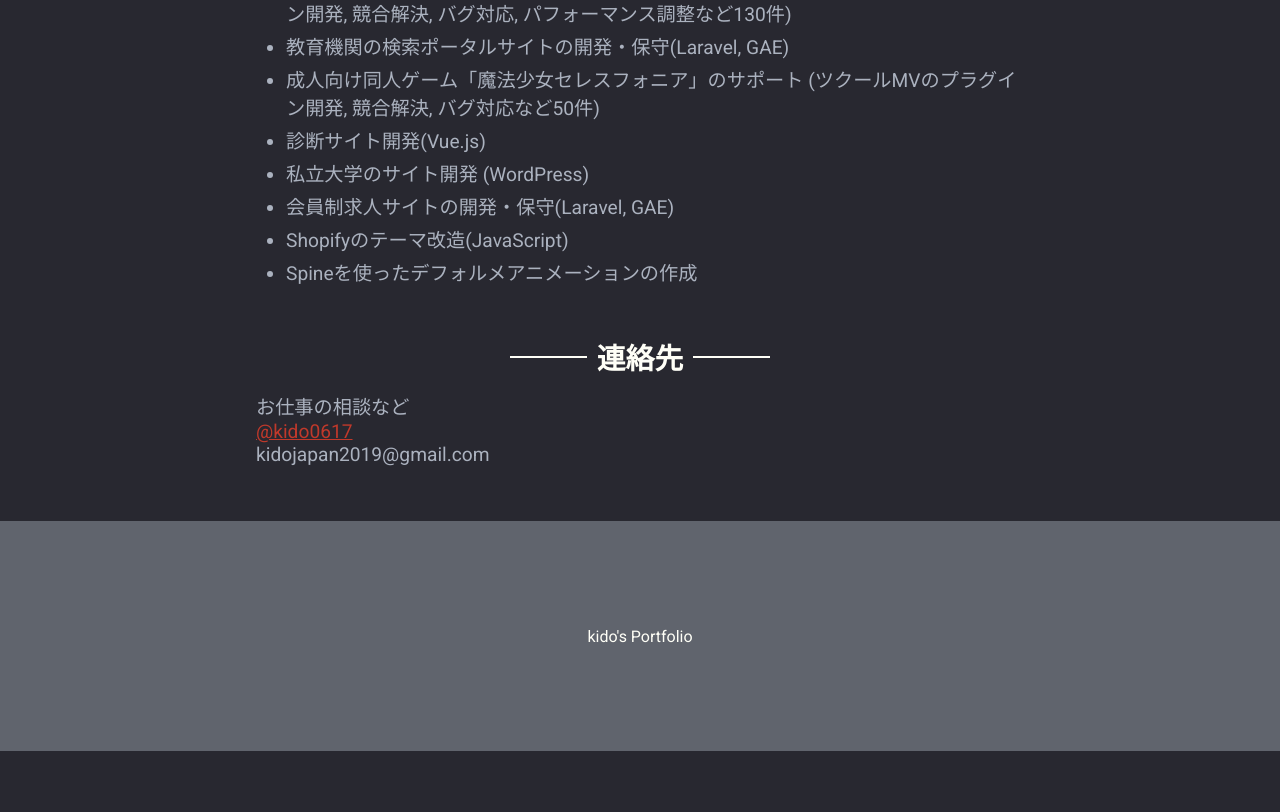
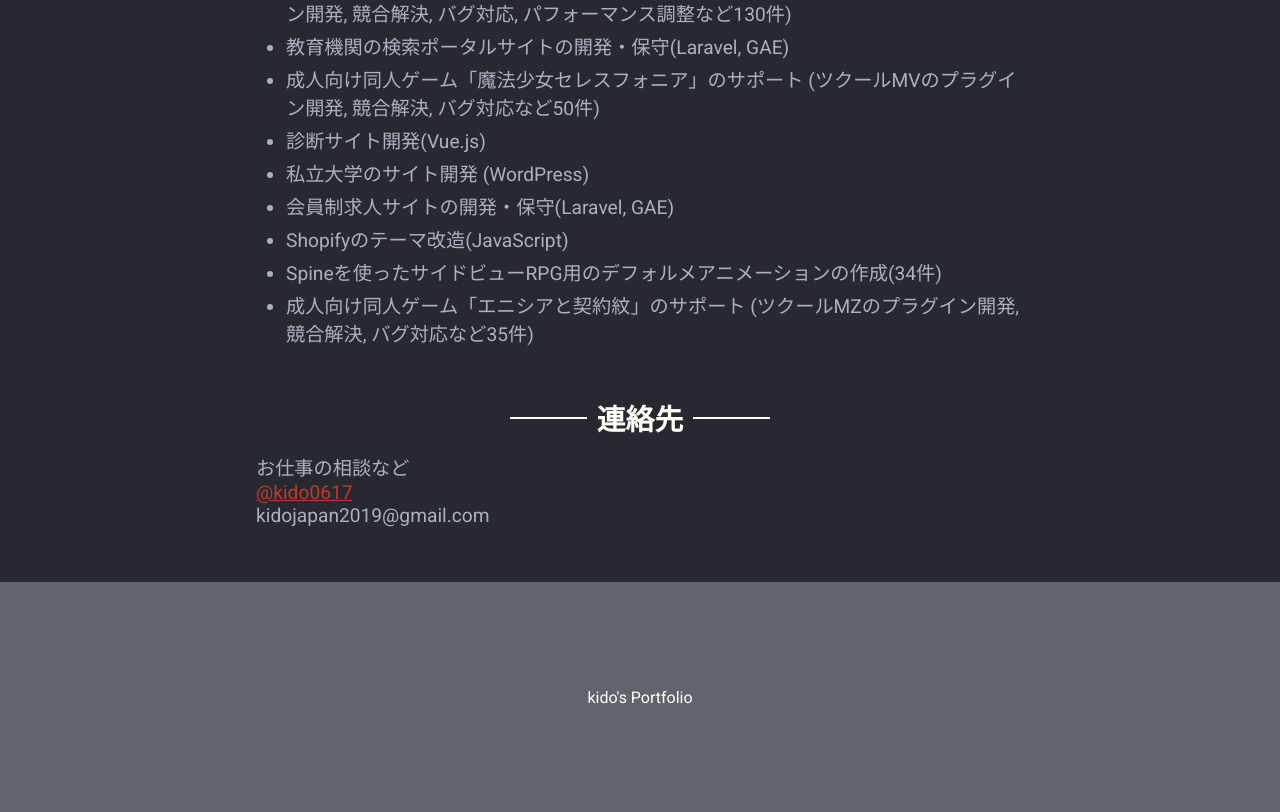
Before and after one commit to kido0617/portfolio, a plain HTML site: page index.html in a window 1280 px wide. Shown: the part 2663-3475 px from the top of the page. Before the commit the page ends 3414 px from the top, so only its background shows below. Drawn offline with nearby package versions, Linux system fonts and the light colour scheme.

Commit message:
Update index.html

```diff
--- a/index.html
+++ b/index.html
@@ -7,7 +7,7 @@
   <meta name="viewport" content="width=device-width, initial-scale=1.0">
   <title>kido's Portfolio</title>
   <meta name="description" content="kidoのポートフォリオサイトです" />
-  <meta property="og:title" content="kido's Portfolio" />
+  <meta property="og:title" content="kidoのポートフォリオ" />
   <meta property="og:type" content="website" />
   <meta property="og:url" content="https://kido0617.github.io/portfolio/" />
   <meta property="og:image" content="https://kido0617.github.io/portfolio/images/header.jpg" />
@@ -128,7 +128,8 @@
         <li>私立大学のサイト開発 (WordPress)</li>
         <li>会員制求人サイトの開発・保守(Laravel, GAE)</li>
         <li>Shopifyのテーマ改造(JavaScript)</li>
-        <li>Spineを使ったデフォルメアニメーションの作成</li>
+        <li>Spineを使ったサイドビューRPG用のデフォルメアニメーションの作成(34件)</li>
+        <li>成人向け同人ゲーム「エニシアと契約紋」のサポート (ツクールMZのプラグイン開発, 競合解決, バグ対応など35件)</li>
       </ol>
 
       <h2 class="divisor">連絡先</h2>
```
